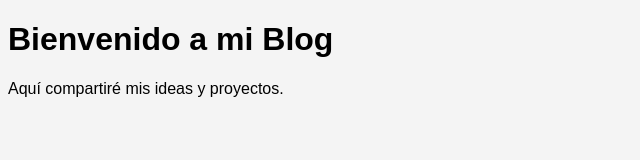
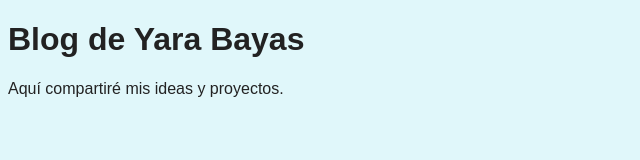
Before and after one commit to YaraaaBayas/my-personal-blog, a plain HTML site: page index.html in a window 1280 px wide. Shown: the whole page, without its empty margins (0-640 px from the left). Drawn offline with Linux system fonts and the light colour scheme.

Commit message:
feat: Actualizar título y estilos base del blog

```diff
--- a/index.html
+++ b/index.html
@@ -6,7 +6,7 @@
       <link rel="stylesheet" href="style.css">
    </head>
    <body>
-      <h1>Bienvenido a mi Blog</h1>
+      <h1>Blog de Yara Bayas</h1>
       <p>Aquí compartiré mis ideas y proyectos.</p>
    </body>
 </html>
--- a/style.css
+++ b/style.css
@@ -1,4 +1,5 @@
 body {
    font-family: sans-serif;
-   background-color: #f4f4f4;
+   background-color: #e0f7fa;
+   color: #222;
 }
```
